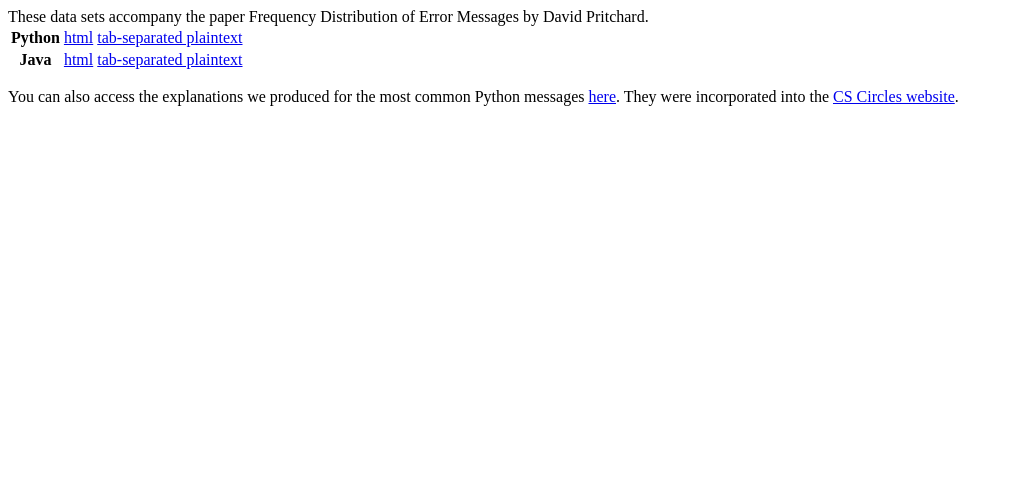
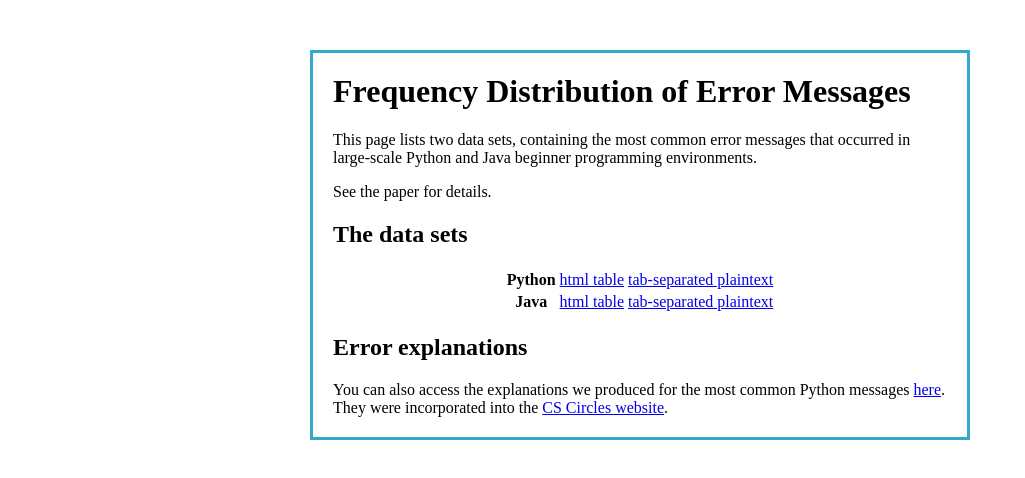
Before and after one commit to daveagp/errors, a plain HTML site: page index.html in a window 1280 px wide. Shown: the whole page, without its empty margins (0-1025 px from the left). Drawn offline with Linux system fonts and the light colour scheme.

Commit message:
update index, rename files

```diff
--- a/index.html
+++ b/index.html
@@ -1,19 +1,36 @@
 <html>
-<body>
+<body style='max-width:700px;margin:50px auto'>
+<div style='border:3px solid #3ac;margin:20px;padding:20px;'>
+<h1 style='margin-top:0'>
+Frequency Distribution of Error Messages</h1>
+
+This page lists two data sets, containing the most common error messages
+that occurred in large-scale Python and Java beginner programming
+environments.
+
 <p>
-These data sets accompany the paper
-Frequency Distribution of Error Messages by David Pritchard.
-<table>
-<tr><th>Python<td><a href="python.html">html</a><td><a href="python.tsv">
+See the paper for details.
+
+<h2>
+The data sets
+</h2>
+
+<table style='margin:0px auto'>
+<tr><th>Python<td><a href="python.html">html table</a><td><a href="python.txt">
 tab-separated plaintext</tr>
-<tr><th>Java<td><a href="java.html">html</a><td><a href="java.tsv">
+<tr><th>Java<td><a href="java.html">html table</a><td><a href="java.txt">
 tab-separated plaintext</tr>
 </table>
-<p>
+
+<h2>
+Error explanations
+</h2>
+
 You can also access the explanations we produced for the
 most common Python messages
 <a href="https://github.com/cemc/cscircles-wp-content/blob/master/plugins/pybox/plugin-errorhint-en_US.php">here</a>.
 They were incorporated into the
 <a href="http://cscircles.cemc.uwaterloo.ca">CS Circles website</a>.
+</div>
 </body>
 </html>
```
Also changed, not shown: java.txt (renamed from java.tsv), python.txt (renamed from python.tsv).
